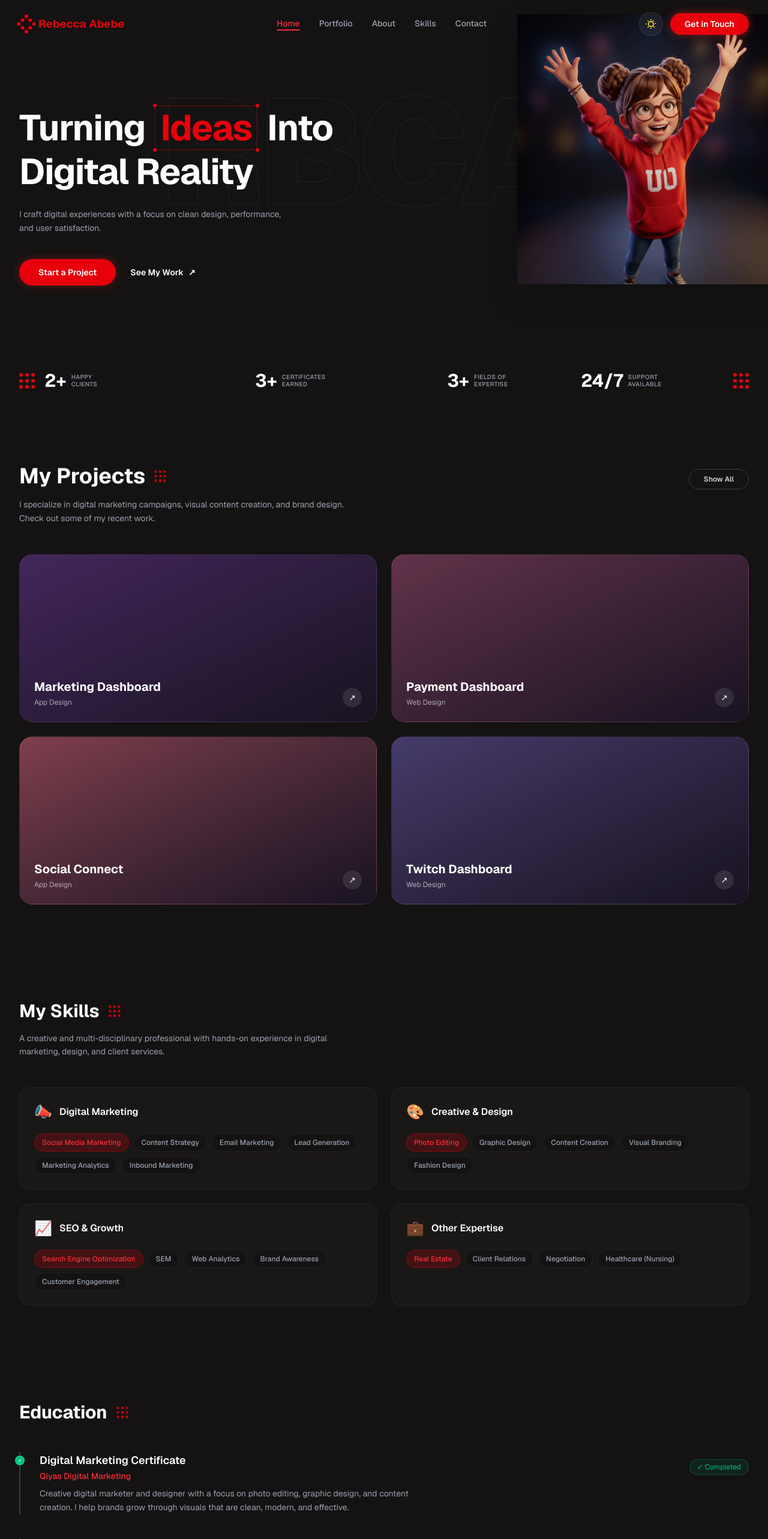
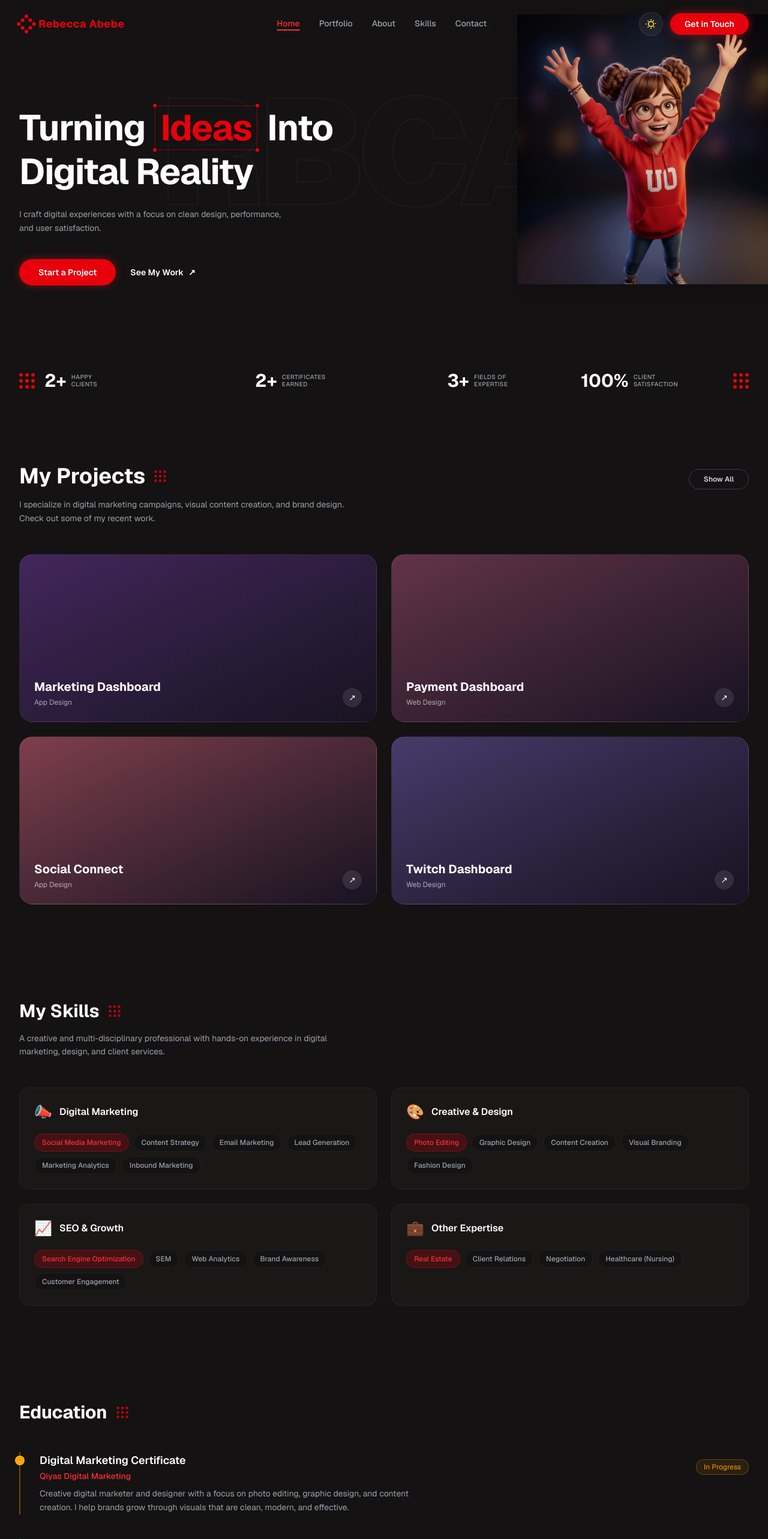
Before and after one commit to RoberaET/Rebeccav1, a Next.js app: page / in a window 1280 px wide. Shown: the top 2566 px of the page at 60% size. Built offline with nearby package versions, Linux system fonts and the light colour scheme.

Commit message:
Update stats and set Qiyas certificate to In Progress

```diff
--- a/app/page.tsx
+++ b/app/page.tsx
@@ -310,9 +310,9 @@ const Hero = () => {
       <div style={heroStats} className={`mt-16 grid grid-cols-2 md:grid-cols-4 gap-6 md:gap-8 py-6 border-b relative z-10 ${dark ? 'border-gray-800/30' : 'border-gray-200'}`}>
         {[
           { value: '2+', label: 'Happy\nClients' },
-          { value: '3+', label: 'Certificates\nEarned' },
+          { value: '2+', label: 'Certificates\nEarned' },
           { value: '3+', label: 'Fields of\nExpertise' },
-          { value: '24/7', label: 'Support\nAvailable' },
+          { value: '100%', label: 'Client\nSatisfaction' },
         ].map((stat, i) => (
           <div key={i} className={`flex items-center gap-3 md:gap-4 ${i === 1 || i === 2 ? 'md:justify-center' : ''} ${i === 3 ? 'md:justify-between' : ''}`}>
             {i === 0 && <div className="hidden sm:block"><DotCluster /></div>}
@@ -472,24 +472,30 @@ const EducationAndCertificates = () => {
         </h2>
         <div className="space-y-10">
           {[
-            { title: 'Digital Marketing Certificate', school: 'Qiyas Digital Marketing', desc: 'Creative digital marketer and designer with a focus on photo editing, graphic design, and content creation. I help brands grow through visuals that are clean, modern, and effective.' },
-            { title: 'Nursing', school: 'Kea-Med Medical College', desc: '' },
-            { title: 'Fashion Design', school: 'Fashtex Design School', desc: '' },
+            { title: 'Digital Marketing Certificate', school: 'Qiyas Digital Marketing', desc: 'Creative digital marketer and designer with a focus on photo editing, graphic design, and content creation. I help brands grow through visuals that are clean, modern, and effective.', completed: false },
+            { title: 'Nursing', school: 'Kea-Med Medical College', desc: '', completed: true },
+            { title: 'Fashion Design', school: 'Fashtex Design School', desc: '', completed: true },
           ].map((item, i) => {
             const { ref, style } = useSlideReveal<HTMLDivElement>(i * 150, 'left')
             return (
-              <div ref={ref} style={style} key={i} className="relative pl-8 border-l-2 border-emerald-500/40">
-                <div className="absolute -left-[9px] top-1.5 w-4 h-4 bg-emerald-500 border-2 border-emerald-400 rounded-full flex items-center justify-center">
-                  <span className="text-white text-[8px] font-bold">✓</span>
+              <div ref={ref} style={style} key={i} className={`relative pl-8 border-l-2 ${item.completed ? 'border-emerald-500/40' : 'border-amber-500/40'}`}>
+                <div className={`absolute -left-[9px] top-1.5 w-4 h-4 border-2 rounded-full flex items-center justify-center ${item.completed ? 'bg-emerald-500 border-emerald-400' : 'bg-amber-500 border-amber-400'}`}>
+                  <span className="text-white text-[8px] font-bold">{item.completed ? '✓' : '…'}</span>
                 </div>
                 <div className="flex flex-col sm:flex-row sm:items-center justify-between gap-2 mb-2">
                   <div>
                     <h4 className={`text-lg font-semibold ${heading}`}>{item.title}</h4>
                     <p className="text-red-500 text-sm font-medium mt-0.5">{item.school}</p>
                   </div>
-                  <span className="w-fit text-emerald-500 text-xs bg-emerald-500/10 border border-emerald-500/30 px-3 py-1 rounded-full whitespace-nowrap flex items-center gap-1">
-                    ✓ Completed
-                  </span>
+                  {item.completed ? (
+                    <span className="w-fit text-emerald-500 text-xs bg-emerald-500/10 border border-emerald-500/30 px-3 py-1 rounded-full whitespace-nowrap flex items-center gap-1">
+                      ✓ Completed
+                    </span>
+                  ) : (
+                    <span className="w-fit text-amber-500 text-xs bg-amber-500/10 border border-amber-500/30 px-3 py-1 rounded-full whitespace-nowrap flex items-center gap-1">
+                      In Progress
+                    </span>
+                  )}
                 </div>
                 {item.desc && <p className={`text-sm leading-relaxed max-w-2xl ${body}`}>{item.desc}</p>}
               </div>
```
